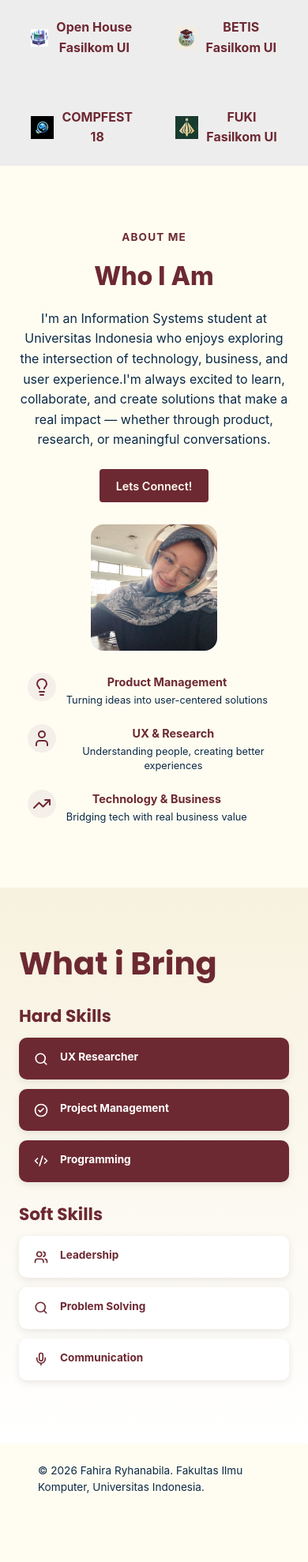
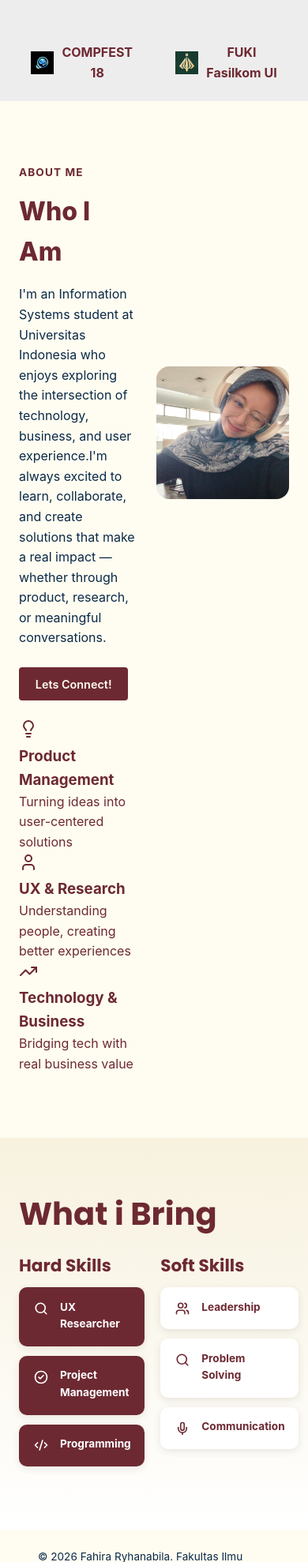
Before and after one commit to fahiraryhanabila/myportofolio, a Django app: page / in a window 390 px wide. Shown: the part 595-2573 px from the top of the page at 79% size. Before the commit the page ends 2486 px from the top, so only its background shows below. Run offline with Django 5.2, Linux system fonts and the light colour scheme.

Commit message:
style: update hero layout and responsive design

```diff
--- a/static/css/style.css
+++ b/static/css/style.css
@@ -28,7 +28,7 @@ img {
     margin-bottom: 2rem;
 }
 
-.eduction-section {
+.education-section {
     padding: 4rem 0 5rem;
 }
 
@@ -96,40 +96,67 @@ h1, .brand, .skills-title, .skills-column-title {
 
 .hero {
     padding: 6rem 0 6rem;
-    background-image: url('/static/img/fahiraFix.png');
+    background-image: url('/static/img/hero-fahira.PNG');
     background-size: cover;
     background-position: center;
 }
 
-.hero-tagline {
-    margin-bottom: 1.5rem;
-}
-
-.hero-grid {
-    display: block;
-}
-
-.hero-identity {
-    grid-area: identity;
-}
-
-.hero-identity h1 {
-    font-size: clamp(3rem, 7vw, 5rem);
-    line-height: 0.95;
-    margin-bottom: 1.8rem;
-}
-
-.hero-details {
-    grid-area: details;
+.hero-content {
+    display: grid;
+    grid-template-columns: 1.2fr 1fr;
+    grid-template-areas:
+        "kicker  photo"
+        "name    photo"
+        "tagline photo"
+        "meta    photo"
+        "social  photo";
+    column-gap: 3rem;
+    align-items: start;
+    text-align: left;
 }
 
 .hero-kicker {
+    grid-area: kicker;
     font-size: 0.85rem;
     letter-spacing: 0.08em;
     text-transform: uppercase;
     color: var(--accent-dark);
     font-weight: 700;
     margin-bottom: 0.75rem;
+}
+
+.hero-content h1 {
+    grid-area: name;
+    font-size: clamp(3rem, 7vw, 5rem);
+    line-height: 0.95;
+    margin-bottom: 1.2rem;
+}
+
+.hero-tagline {
+    grid-area: tagline;
+    font-family: "Poppins", -apple-system, sans-serif;
+    font-size: clamp(1.1rem, 2.5vw, 1.4rem);
+    font-weight: 600;
+    color: var(--accent-dark);
+    margin-bottom: 2rem;
+    line-height: 1.4;
+}
+
+.hero-photo {
+    grid-area: photo;
+    align-self: center;
+    justify-self: end;
+}
+
+.hero-photo img {
+    width: 100%;
+    max-width: clamp(200px, 22vw, 320px);
+    aspect-ratio: 3 / 4;
+    object-fit: cover;
+    border: 8px solid var(--paper);
+    border-radius: 12px;
+    box-shadow: 0 24px 45px rgba(65, 45, 21, 0.35);
+    transform: rotate(-3deg);
 }
 
 .bio {
@@ -220,23 +247,26 @@ h1, .brand, .skills-title, .skills-column-title {
     text-align: center;
 }
 
+/* ============================================
+   ABOUT — 2 kolom: foto kiri, deskripsi kanan
+   (kolom skills sudah dihapus)
+   ============================================ */
 .about-section {
     padding: 5rem 0;
 }
 
 .about-grid {
     display: grid;
-    grid-template-columns: 1fr auto 1fr;
-    gap: 2.5rem;
+    grid-template-columns: minmax(120px, 220px) 1fr;
+    gap: 3rem;
     align-items: center;
 }
 
-/* teks di kiri, tapi rata kanan */
 .about-text {
-    text-align: right;
+    text-align: left;
     display: flex;
     flex-direction: column;
-    align-items: flex-end;
+    align-items: flex-start;
 }
 
 .about-title {
@@ -248,7 +278,6 @@ h1, .brand, .skills-title, .skills-column-title {
 
 .about-desc {
     color: var(--text-muted);
-    max-width: 420px;
     margin-bottom: 1rem;
 }
 
@@ -269,56 +298,18 @@ h1, .brand, .skills-title, .skills-column-title {
     background-color: var(--accent);
 }
 
-/* foto di kanan — dibuat fully responsive */
+/* foto di kiri — dibuat fully responsive */
 .about-photo {
     display: flex;
     justify-content: center;
 }
 
 .about-photo img {
-    width: 220px;
-    max-width: 100%;
+    width: 100%;
     height: auto;
     aspect-ratio: 1 / 1;
     object-fit: cover;
     border-radius: 16px;
-}
-
-.about-highlights {
-    display: flex;
-    flex-direction: column;
-    gap: 1.3rem;
-}
-
-.highlight-item {
-    display: flex;
-    align-items: flex-start;
-    gap: 0.8rem;
-}
-
-.highlight-icon {
-    width: 36px;
-    height: 36px;
-    border-radius: 50%;
-    background-color: #f5efe9;
-    display: flex;
-    align-items: center;
-    justify-content: center;
-    flex-shrink: 0;
-    color: var(--ink);
-}
-
-.highlight-info h3 {
-    font-size: 0.9rem;
-    font-weight: 700;
-    color: var(--ink);
-    margin-bottom: 0.2rem;
-}
-
-.highlight-info p {
-    font-size: 0.8rem;
-    color: var(--text-muted);
-    line-height: 1.4;
 }
 
 /*tambahan untuk section skills (Individual Assignment 1)*/
@@ -447,42 +438,30 @@ h1, .brand, .skills-title, .skills-column-title {
 
 /*RESPONSIVE tablet*/
 @media (max-width: 768px) {
-    .hero-grid {
+    /* di HP/tablet, foto pindah ke bawah tagline, sisanya tetap 1 kolom */
+    .hero-content {
         grid-template-columns: 1fr;
-        gap: 1.5rem;
+        grid-template-areas:
+            "kicker"
+            "name"
+            "tagline"
+            "photo"
+            "meta"
+            "social";
+        row-gap: 0.25rem;
+    }
+
+    .hero-photo {
+        justify-self: start;
+        margin: 1rem 0 1.5rem;
+    }
+
+    .hero-photo img {
+        max-width: clamp(180px, 55vw, 280px);
     }
 
     .about-grid {
-        grid-template-columns: 1fr;
-        text-align: center;
-        gap: 1.75rem;
-    }
-
-    .about-text {
-        align-items: center;
-        text-align: center;
-    }
-
-    .about-desc {
-        max-width: 100%;
-    }
-
-    .about-photo img {
-        width: 200px;
-    }
-
-    .about-highlights {
-        align-items: center;
-        max-width: 320px;
-        margin: 0 auto;
-    }
-
-    .highlight-item {
-        width: 100%;
-    }
-
-    .skills-grid {
-        grid-template-columns: 1fr;
+        grid-template-columns: minmax(90px, 150px) 1fr;
         gap: 1.5rem;
     }
 }
@@ -491,18 +470,6 @@ h1, .brand, .skills-title, .skills-column-title {
 @media (max-width: 600px) {
     .hero {
         padding: 4rem 0;
-    }
-
-    .hero-grid {
-        max-width: 100%;
-    }
-
-    .social-links {
-        justify-content: center;
-    }
-
-    .meta-list {
-        justify-content: center;
     }
 
     .credentials-list {
@@ -515,68 +482,8 @@ h1, .brand, .skills-title, .skills-column-title {
         justify-content: center;
     }
 
-    .about-photo img {
-        width: 160px;
-    }
-
     .site-header .container {
         justify-content: center;
         text-align: center;
     }
 }
-
-.experience-section {
-    padding: 4rem 0;
-    border-top: 1px solid var(--paper);
-}
-
-.section-kicker {
-    color:var(--text-muted);
-    font-size: 0.8rem;
-    font-weight: 700;
-    letter-spacing: 0.08em;
-    text-transform: uppercase;
-}
-
-.experience-section h1 {
-    margin: 0.4rem 0 1.5rem;
-    font-size: 2rem;
-}
-
-.experience-grid {
-    display: grid;
-    grid-template-columns: repeat(auto-fit, minmax(240px, 1fr));
-    gap: 1rem;
-}
-
-.experience-card {
-    padding: 1.25rem;
-    background-color: var(--accent-dark);
-    border: 1px solid var(--line);
-    border-radius: var(--radius);
-}
-
-.experience-category {
-    color: var(--paper);
-    font-size: 0.75rem;
-    font-weight: 700;
-    text-transform: uppercase;
-}
-
-.experience-card h2 {
-    margin: 0.5rem 0;
-    font-size: 1.25rem;
-    color: var(--paper)
-}
-
-.experience-description,
-.empty-state {
-    color: var(--paper);
-}
-
-.experience-status {
-    margin-top: 1rem;
-    font-size: 0.85rem;
-    font-weight: 600;
-    color: antiquewhite;
-}
```
